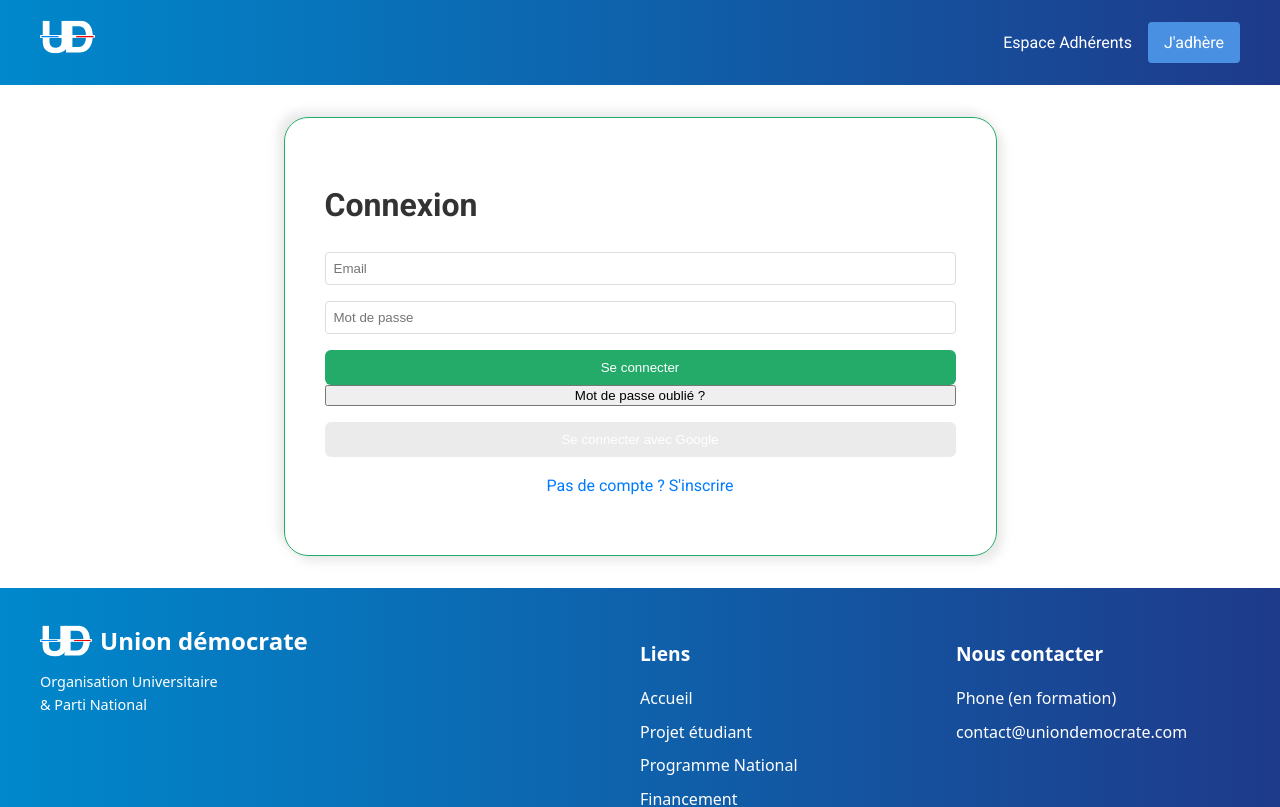
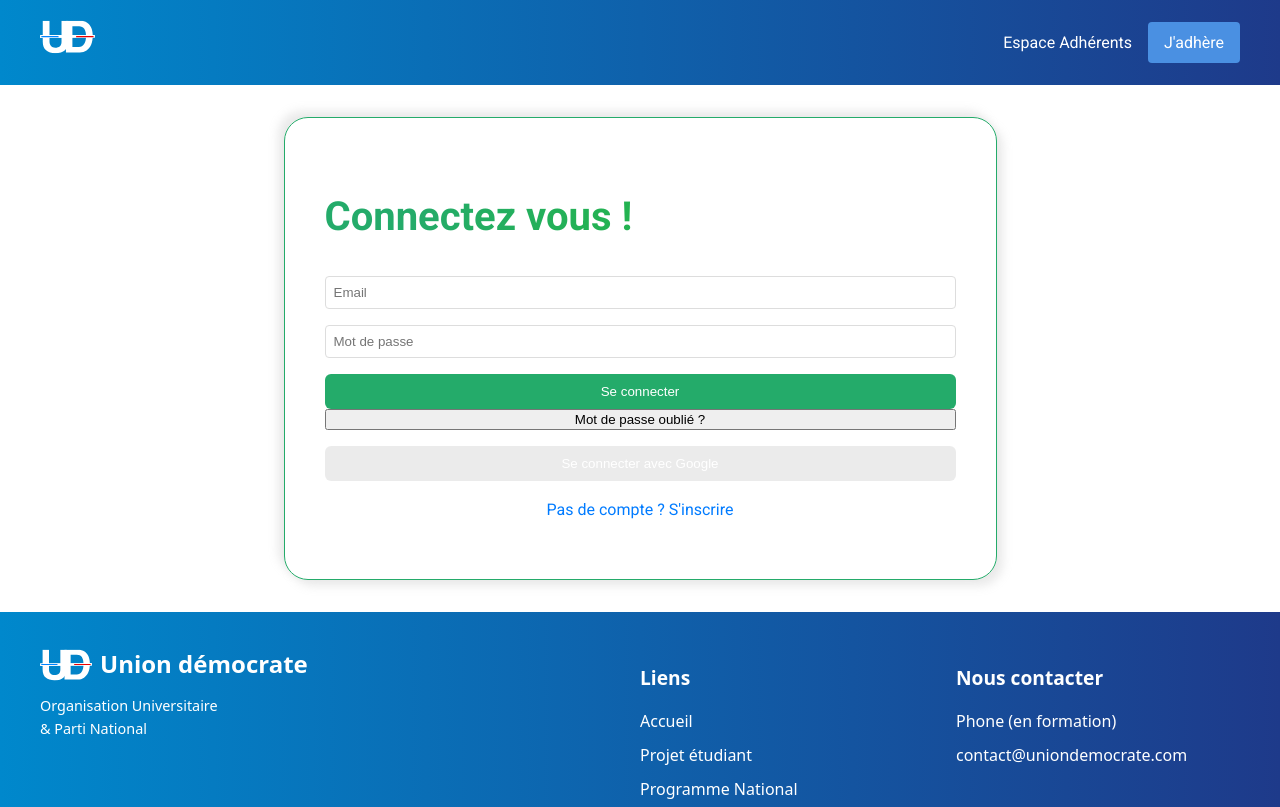
Before and after one commit to UnionDemocrate/UnionDemocrateWeb, a Next.js app: page /auth in a window 1280 px wide. Shown: the top 807 px of the page. Built offline with nearby package versions, Linux system fonts and the light colour scheme; no server answers.

Commit message:
Update auth title

```diff
--- a/src/app/auth/Auth.module.css
+++ b/src/app/auth/Auth.module.css
@@ -7,6 +7,15 @@
   border: 1px solid #24AB6A;
   border-radius: 24px;
   box-shadow: -6px -6px 10px 0px rgba(171, 171, 171, 0.25), 6px 6px 10px 0px rgba(171, 171, 171, 0.25);
+}
+
+.titleContainer{
+  font-size: 40px;
+  font-weight: 800;
+  background: linear-gradient(90deg, #24AB6A 13.88%, #21CA05 149.18%);
+  background-clip: text;
+  -webkit-background-clip: text;
+  -webkit-text-fill-color: transparent;
 }
 
 .form {
--- a/src/app/auth/page.js
+++ b/src/app/auth/page.js
@@ -199,7 +199,7 @@ export default function Auth() {
 
   return (
     <div className={styles.container}>
-      <h1>{isSignUp ? 'Inscription' : 'Connexion'}</h1>
+      <h1 className={styles.titleContainer}>{isSignUp ? 'Inscription' : 'Connectez vous !'}</h1>
       <form onSubmit={handleSubmit} className={styles.form}>
         <input
           type="email"
```
